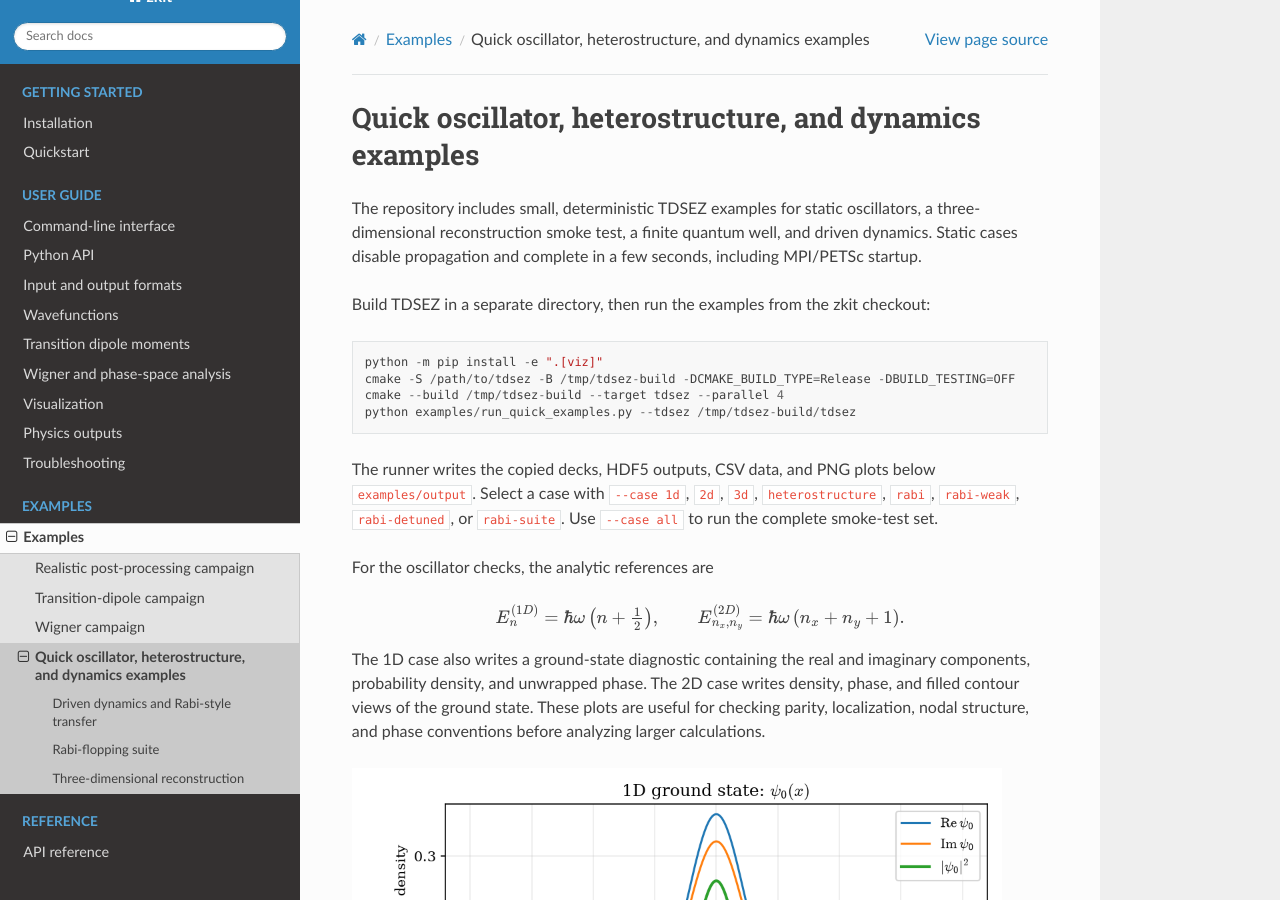
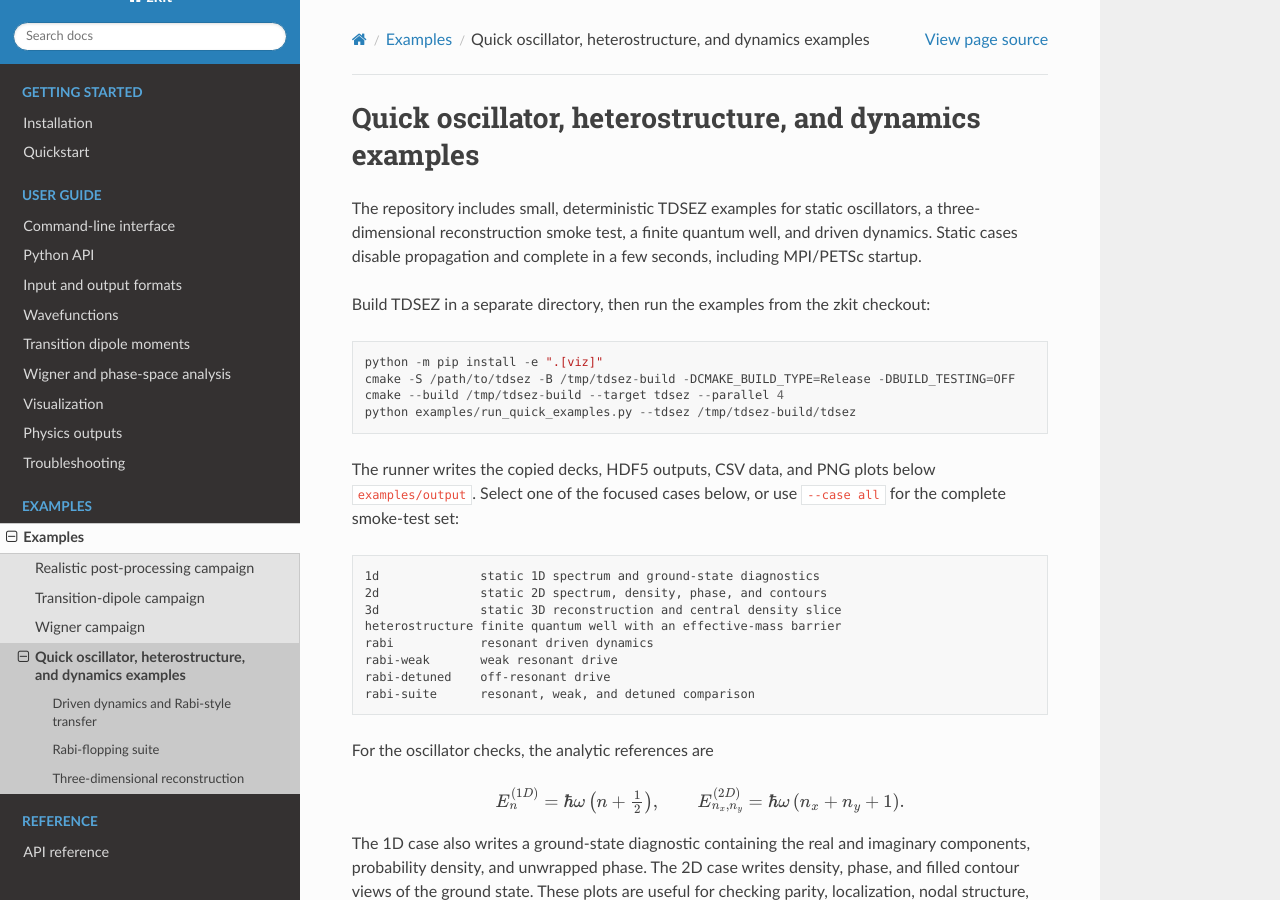
Before and after one commit to dahbiz/zkit, a Sphinx documentation site: the page built from docs/examples/quick-oscillators.rst, in a window 1280 px wide and 900 px high. Built offline with Sphinx 7.4.7 and the Read the Docs theme 3.1.0, drawn with Linux system fonts in a browser that asks for light colours.

Commit message:
docs updated & fixed workflow

```diff
--- a/docs/examples/quick-oscillators.rst
+++ b/docs/examples/quick-oscillators.rst
@@ -15,9 +15,19 @@ checkout::
    python examples/run_quick_examples.py --tdsez /tmp/tdsez-build/tdsez
 
 The runner writes the copied decks, HDF5 outputs, CSV data, and PNG plots below
-``examples/output``.  Select a case with ``--case 1d``, ``2d``, ``3d``,
-``heterostructure``, ``rabi``, ``rabi-weak``, ``rabi-detuned``, or
-``rabi-suite``.  Use ``--case all`` to run the complete smoke-test set.
+``examples/output``.  Select one of the focused cases below, or use
+``--case all`` for the complete smoke-test set:
+
+.. code-block:: text
+
+   1d              static 1D spectrum and ground-state diagnostics
+   2d              static 2D spectrum, density, phase, and contours
+   3d              static 3D reconstruction and central density slice
+   heterostructure finite quantum well with an effective-mass barrier
+   rabi            resonant driven dynamics
+   rabi-weak       weak resonant drive
+   rabi-detuned    off-resonant drive
+   rabi-suite      resonant, weak, and detuned comparison
 
 For the oscillator checks, the analytic references are
 
```
